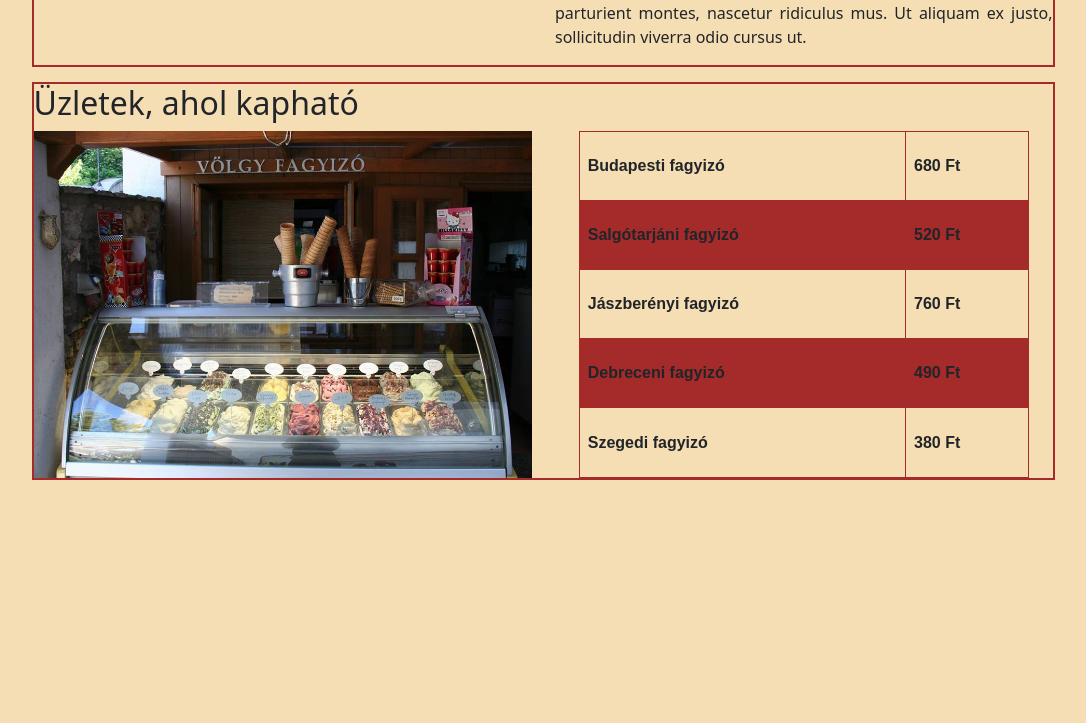
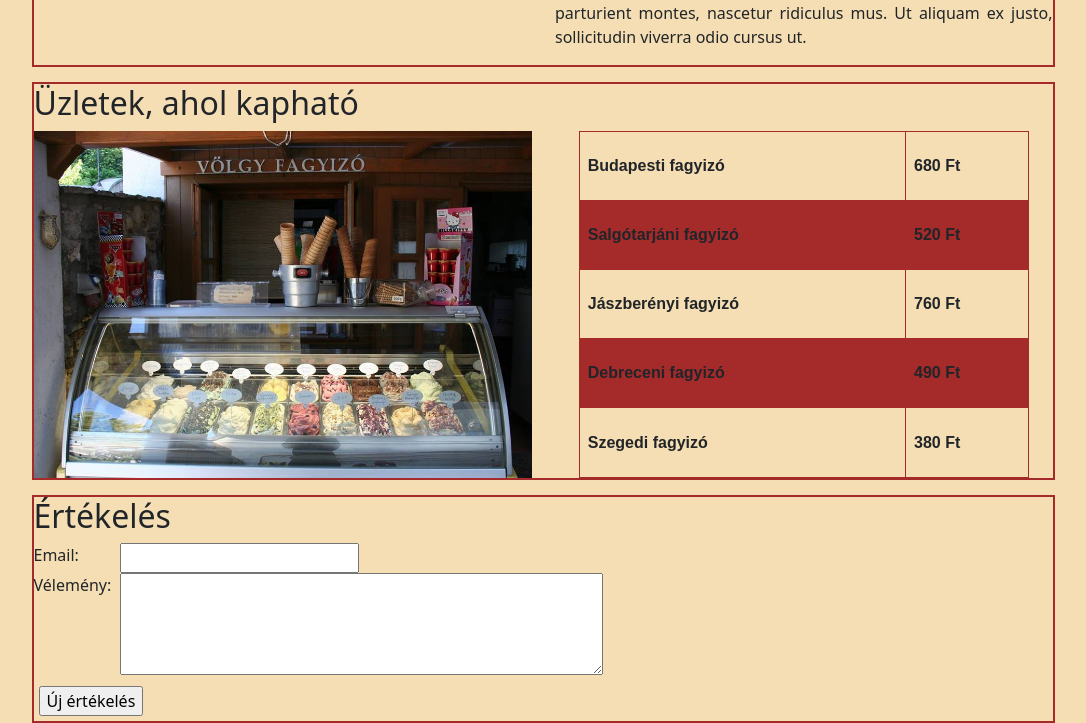
Before and after one commit to ultracsoki/html_css_bootstrap_js-gyak, a plain HTML site: page index.html in a window 1280 px wide. Shown: the part 929-1652 px from the top of the page, without its empty margins (97-1183 px from the left). Before the commit the page ends 1409 px from the top, so only its background shows below. Drawn offline with nearby package versions, Linux system fonts and the light colour scheme.

Commit message:
form elkészítése

```diff
--- a/index.html
+++ b/index.html
@@ -76,6 +76,32 @@
                 </div>
             </div>
         </section>
+        <section>
+            <h2>Értékelés</h2>
+            <form>
+                <div class="row">
+                    <div class="col-1">
+                        <label for="email">Email:</label>
+                    </div>
+                    <div class="col-11">
+                        <input type="email" name="email" id="email">
+                    </div>
+                </div>
+                <div class="row">
+                    <div class="col-1">
+                        <label for="velemeny">Vélemény:</label>
+                    </div>
+                    <div class="col-11">
+                        <textarea id="velemeny" name="velemeny" rows="4" cols="50" minlength="10"></textarea>
+                    </div>
+                </div>
+                <div class="row">
+                    <div class="col">
+                        <input type="submit" name="gomb" id="gomb" value="Új értékelés" onclick="message()">
+                    </div>
+                </div>
+            </form>
+        </section>
     </main>
     <footer>
 
--- a/main.js
+++ b/main.js
@@ -0,0 +1,13 @@
+function message()
+{
+    let velemeny = document.getElementById('velemeny').value;
+    if(toString(velemeny).length > 50)
+    {
+        document.forms.style.backgroundColor = "green";
+    }
+    else
+    {
+        document.forms.style.backgroundColor = "red";
+    }
+    window.alert('Köszönjük az értékelést!');
+}
--- a/style.css
+++ b/style.css
@@ -70,3 +70,7 @@ ul {
   tr:nth-child(even) {
     background-color: brown;
   }
+
+  #gomb{
+    margin: 5px;
+  }
```
